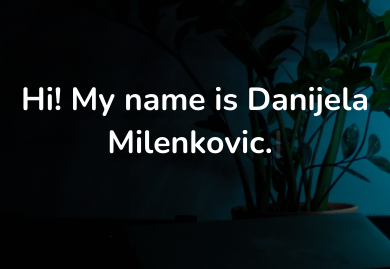
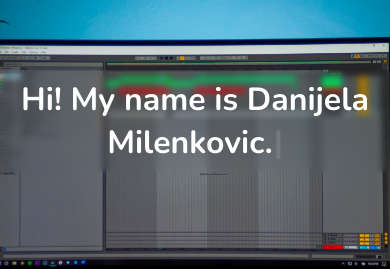
Before and after one commit to Danijela2019/portfolio, a React (Create React App) app: page / in a window 390 px wide. Shown: the part 301-570 px from the top of the page. Built offline with nearby package versions, Linux system fonts and the light colour scheme; the HTML template or start-up script is replaced by a standard one.

Commit message:
Added more media queries

```diff
--- a/src/components/HomeBoard.jsx
+++ b/src/components/HomeBoard.jsx
@@ -6,11 +6,7 @@ import TypeWritingEfect from './Typewriting';
 const HomeBoard = () => {
     return (
         <main className="homeboard_main" id="home">
-            <section className="background">
-                <article className="homeboard_transbox">
-                   <TypeWritingEfect/>
-                </article>
-            </section>
+            <TypeWritingEfect/>
         </main>
     )
 
--- a/src/components/Navbar.jsx
+++ b/src/components/Navbar.jsx
@@ -10,7 +10,7 @@ import linkData from '../data/navbar_data'
 
 
 const showSidebar = () => {
-    if (window.innerWidth < 400) {
+    if (window.innerWidth < 767) {
        document.querySelector('.navbar_links').classList.toggle('open');
      }
    }
--- a/src/components/Typewriting.jsx
+++ b/src/components/Typewriting.jsx
@@ -5,7 +5,7 @@ import '../styles/Typewriting.css'
 
 const TypeWritingEfect =() => {
     return (
-        <div className="text">
+        <div className="homeboard_text">
             <Typewriter  options={{
                 autoStart: true,
                 loop: true,
--- a/src/styles/AboutMe.css
+++ b/src/styles/AboutMe.css
@@ -96,5 +96,11 @@ text-decoration: none;
     .aboutme_text_article {
         margin: .5rem;
     }
+}
 
+@media only screen and (max-width: 400px) {
+    .aboutme_img_photo {
+        width:16rem;
+        height:16rem;
+    }
 }
--- a/src/styles/HomeBoard.css
+++ b/src/styles/HomeBoard.css
@@ -2,30 +2,27 @@
     display: flex;
     justify-content: center;
     align-items: center;
-    background: url('../images/background/keyboard.jpg') fixed;
     height: 100vh;
+    min-height: 500px;
+    background-image: url('../images/background/keyboard.jpg');
+    background-position: center center;
+    background-repeat: no-repeat;
+    background-attachment: fixed;
     background-size: cover;
-}
+    background-color: #1d3557;
+  }
 
-/*.homeboard_transbox {
-    display: flex;
-    justify-content: center;
-    align-items: center;
-    height:100vh;
-    width: 100vw;
-    background-color: #ffffff;
-    opacity: 0.3;
-}*/
 
-.homeboard_text {
-    font-weight: bold;
-    color: black;
-    font-size: 2.5rem;
-    opacity: 1;
-}
+
 @media only screen and (max-width: 767px) {
     .homeboard_text {
         font-size: 2rem;
         padding: .5rem;
     }
 }
+
+@media only screen and (max-device-width: 1366px) {
+    .homeboard_main {
+      background-attachment: scroll;
+    }
+  }
--- a/src/styles/SkillCard.css
+++ b/src/styles/SkillCard.css
@@ -26,3 +26,9 @@
     color: white;
     background-color: #2c698d;
 }
+@media only screen and (max-width: 281px) {
+    .skill-card_logo_img {
+        height: 40px;
+        width: auto;
+    }
+}
--- a/src/styles/TimelineBoard.css
+++ b/src/styles/TimelineBoard.css
@@ -58,7 +58,7 @@
 .timeline_item:nth-child(odd)
 .timeline_item_content::after {
     right: auto;
-    left: -7.5px;
+    left: -8.5px;
 }
 
 .timeline_item:nth-child(odd)
@@ -76,10 +76,35 @@
 
 @media only screen and (max-width: 767px) {
     .timeline_container::after {
-        left: calc(11% - 2px);
+        left: calc(21% - 2px);
     }
     .timeline_item_content::after {
         left: -7.5px;
     }
+}
 
+@media only screen and (max-width: 541px) {
+    .timeline_container::after {
+        left: calc(12% - 2px);
+    }
+    .timeline_item_content::after {
+        left: -7.5px;
+    }
 }
+@media only screen and (max-width: 412px) {
+    .timeline_container::after {
+        left: calc(11% - 2px);
+    }
+    .timeline_item_content::after {
+        left: -8.5px;
+    }
+}
+
+@media only screen and (max-width: 281px) {
+    .timeline_container::after {
+        left: calc(10% - 2px);
+    }
+    .timeline_item_content::after {
+        left: -6.5px;
+    }
+}
--- a/src/styles/Typewriting.css
+++ b/src/styles/Typewriting.css
@@ -1,4 +1,5 @@
-.text {
+.homeboard_text {
      font-size: 2rem;
      color:white;
+     backdrop-filter: blur(3px);
 }
```
Also changed, not shown: src/images/background/keyboard.jpg.
